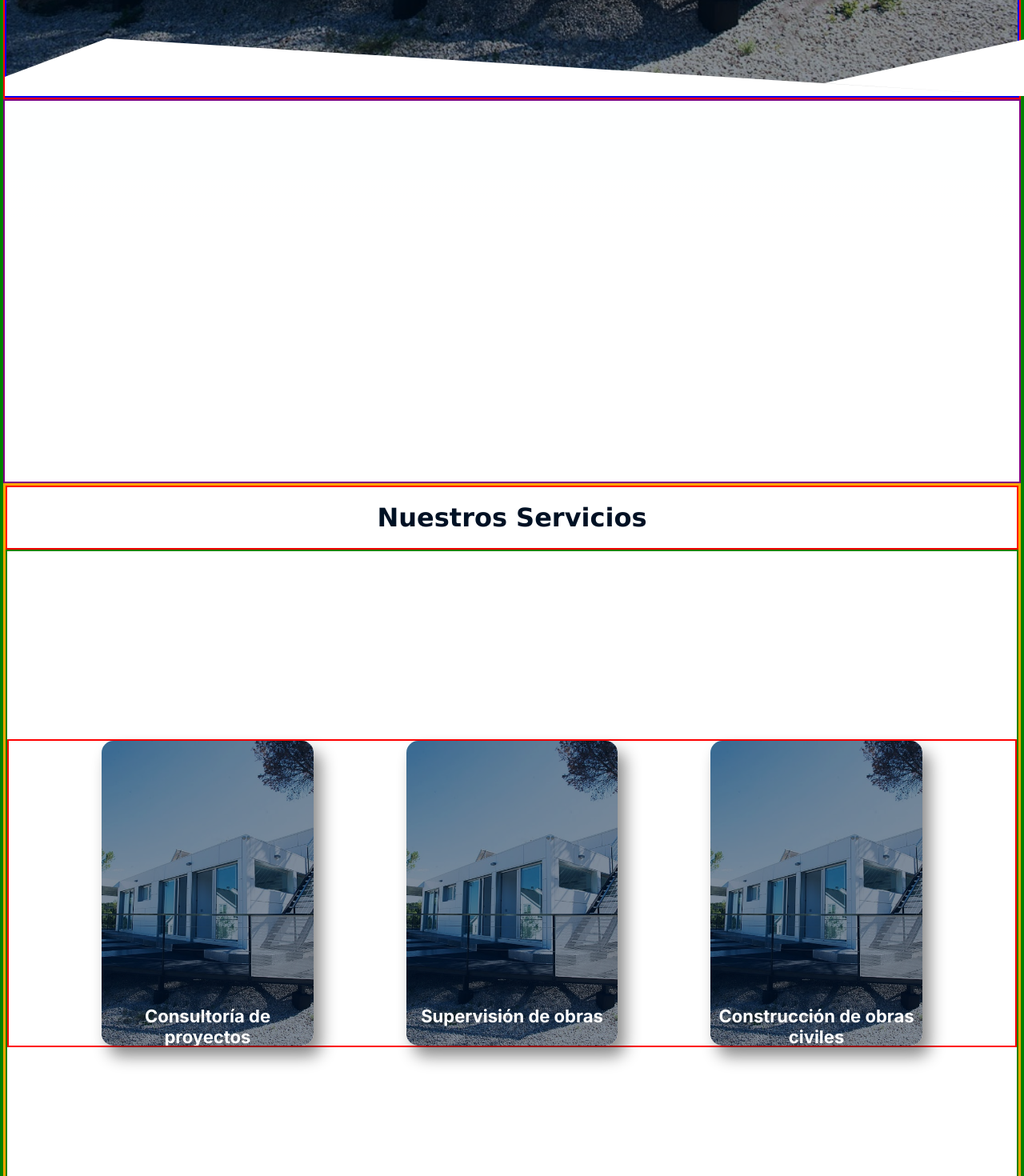
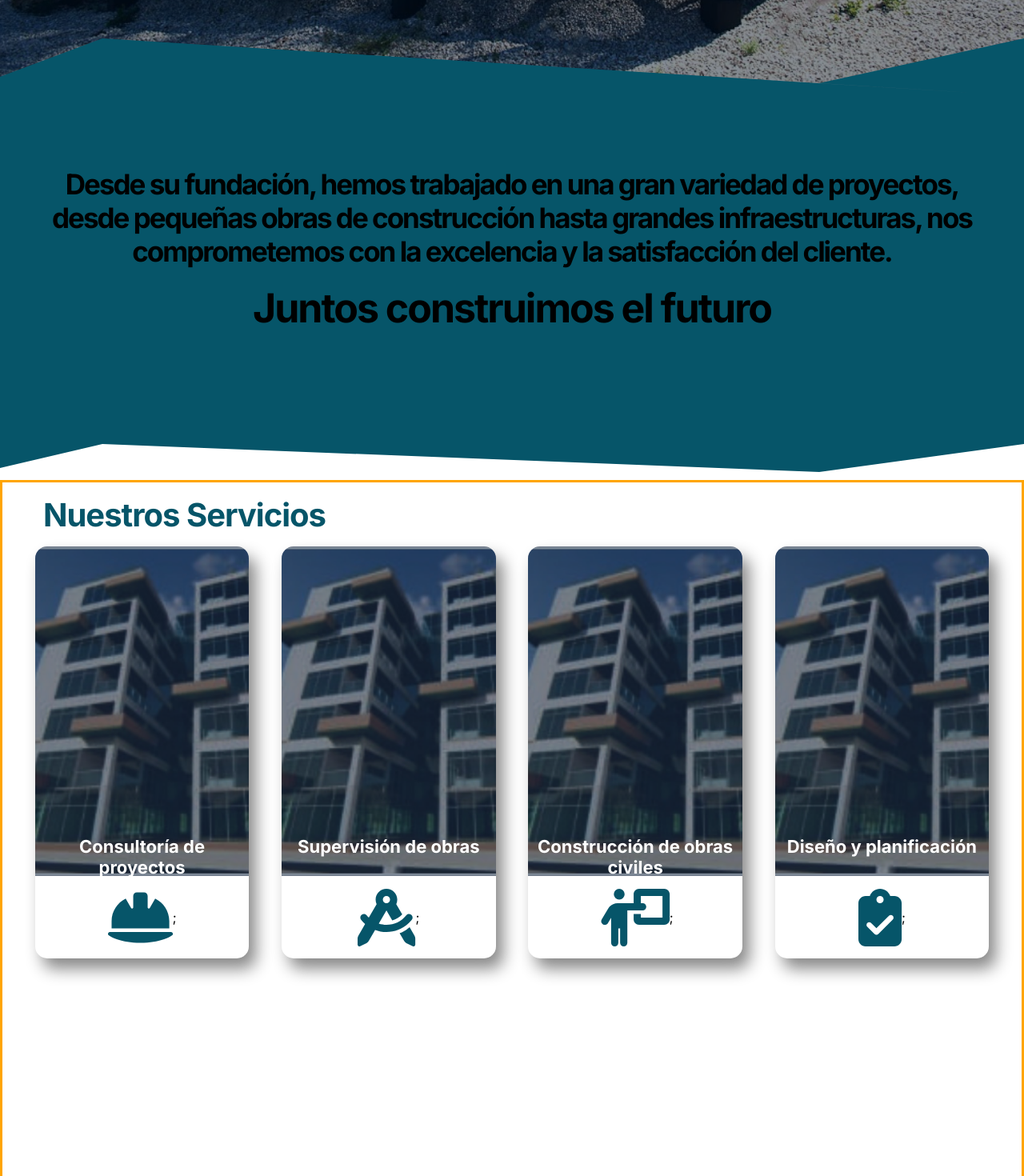
Before and after one commit to erickperejil/Erigo-Pagina-Web, a Next.js app: page / in a window 1280 px wide. Shown: the part 680-2150 px from the top of the page at 80% size. Built offline with nearby package versions, Linux system fonts and the light colour scheme.

Commit message:
añadiendo iconos a las secciones de servicios

```diff
--- a/src/app/page.module.css
+++ b/src/app/page.module.css
@@ -231,7 +231,7 @@
 
 
 .vistaPrincipal{
-  border: 2px solid red;
+  /* border: 2px solid red; */
   height: 100vh;
   width: 100%;
   display: flex;
@@ -241,7 +241,7 @@
 .imagenFondo{
   height: 100%;
   width: 100%;
-  border: 2px solid blue;
+  /* border: 2px solid blue; */
   background-image: url("/img/Vivienda_prefabricada.jpg");
   background-position: center; /* Center the image */
   background-repeat: no-repeat; /* Do not repeat the image */
@@ -276,7 +276,7 @@
   bottom: 0;
   height: 10%;
   width: 100%;
-  background-color: white;
+  background-color: #065569ff;
   clip-path: polygon(100% 100%, 100% 100%, 10% 10%, -5% 100%, 100% 100%, 80% 80%, 100% 10%, 100% 100%);
 }
 
@@ -341,7 +341,7 @@
 }
 
 .main{
-  border: 4px solid green;
+  /* border: 4px solid green; */
   width: 100%;
   margin: 0;
   padding: 0;
@@ -423,7 +423,7 @@
 .navBar{
   height: 65px;
   width: 100%;
-  border: 2px solid #EDAA25;
+  /* border: 2px solid #EDAA25; */
 }
 
 
@@ -434,57 +434,69 @@
 }
 
 .vista2Titulo{
-  border: 2px solid red;
+  /* border: 2px solid red; */
   height: 80px;
   width: 100%;
+  display: flex;
+  align-items: center;
+  justify-content: flex-start;
+  margin-left: 4%;
+}
+
+.tituloVista2{
+ color: #065569ff;
+ font-size: 40px;
+ font-family: var(--font-aleo);
+ letter-spacing: -1px;
+ font-weight: bolder;
+}
+
+.vista2Servicios{
+  /* border: 2px solid green; */
+  display: flex;
+  flex-direction: column;
+  height: 90%;
+  justify-content: flex-start;
+}
+
+.vista2ServiciosFila{
+  /* border: 2px solid red; */
+  height: 60%;
+  width: 100%;
+  display: flex;
+  flex-direction: row;
+  justify-content: space-evenly;
+  align-items: flex-start;
+
+}
+
+.servicioIcono{
+  width: 100%;
+  height: 20%;
+  /* border: 2px solid greenyellow; */
   display: flex;
   justify-content: center;
   align-items: center;
 }
 
-.tituloVista2{
- color: #001124;
- font-family:Verdana, Geneva, Tahoma, sans-serif;
-}
-
-.vista2Servicios{
-  border: 2px solid green;
-  display: flex;
-  flex-direction: column;
-  height: 90%;
-  justify-content: space-evenly;
-}
-
-.vista2ServiciosFila{
-  border: 2px solid red;
-  height: 45%;
+.vista2Servicio{
+  /* border: 2px solid rgb(0, 255, 115); */
+  height: 80%;
   width: 100%;
   display: flex;
-  flex-direction: row;
-  justify-content: space-evenly;
-  align-items: center;
-
-}
-
-.vista2Servicio{
-  /* border: 2px solid rgb(0, 255, 115); */
-  height: 100%;
-  width: 21%;
-  display: flex;
-  box-shadow: 9px 13px 20px #00000078;
   border-radius: 15px;
 
 }
 
 .servicioImagen{
-  background-image: url("/img/Vivienda_prefabricada.jpg");
+  background-image: url("/img/Imagen1.jpg");
   height: 100%;
   width: 100%;
   background-position: center; /* Center the image */
   background-repeat: no-repeat; /* Do not repeat the image */
   background-size: cover;
   background-color: #004ea7;
-  border-radius: 15px;
+  border-radius: 15px 15px 0 0;
 
 }
 
@@ -495,7 +507,7 @@
   display: flex;
   align-items: flex-end;
   overflow: hidden;
-  border-radius: 15px;
+  border-radius: 15px 15px 0 0;
 }
 
 
@@ -529,5 +541,40 @@
 .vistaDato{
   height: 60vh;
   width: 100%;
-  border: 2px solid purple;
+  /* border: 2px solid purple; */
+  background-color:#065569ff;
+  display: flex;
+  flex-direction: column-reverse;
 }
+
+.datoFooter{
+  width: 100%;
+  height: 50px;
+  /* border: 2px solid black; */
+  clip-path: polygon(100% 100%, 100% 100%, 10% 10%, -5% 100%, 100% 100%, 80% 80%, 100% 10%, 100% 100%);
+  background-color: white;
+}
+
+.datoLeft{
+  /* border: 2px solid gold;  */
+  height: 80%;
+  width: 90%;
+  margin: auto;
+  display: flex;
+  flex-direction: column;
+  justify-content: center;
+  margin-top: 0%;
+}
+
+.servicioContenedor{
+  height: 100%;
+  width: 21%;
+  display: flex;
+  flex-direction: column-reverse;
+  box-shadow: 9px 13px 20px #00000078;
+  border-radius: 15px;
+}
+
+.iconoService{
+height: 70%;
+}
--- a/src/app/page.tsx
+++ b/src/app/page.tsx
@@ -2,7 +2,7 @@
 import Image from "next/image";
 import styles from "./page.module.css";
 import { FontAwesomeIcon } from '@fortawesome/react-fontawesome';
-import { faChevronLeft, faChevronRight } from '@fortawesome/free-solid-svg-icons';
+import { faChevronLeft, faChevronRight,faHelmetSafety, faCompassDrafting,faClipboardCheck, faPersonChalkboard } from '@fortawesome/free-solid-svg-icons';
 import { useState } from "react";
 
 const servicios = [
@@ -17,8 +17,20 @@ const servicios = [
   {
     titulo: "Construcción de obras civiles",
     descripcion: " somos especialistas en la construcción de obras civiles de todo tipo, desde pequeñas infraestructuras hasta grandes proyectos urbanos e industriales, ofreciendo soluciones integrales y personalizadas para cada cliente."
+  },
+  {
+    titulo: "Diseño y planificación",
+    descripcion: "contamos con un equipo altamente capacitado para el diseño y planificación de proyectos civiles, utilizando tecnologías de última generación para garantizar la calidad y eficiencia en cada etapa del proyecto."
   }
+  ]
+
+  const serviciosIconos = [
+    <FontAwesomeIcon className={styles.iconoService} icon={faHelmetSafety} style={{ color: "#065569" }} />,
+    <FontAwesomeIcon className={styles.iconoService} icon={faCompassDrafting} style={{ color: "#065569" }} />,
+    <FontAwesomeIcon className={styles.iconoService} icon={faPersonChalkboard} style={{ color: "#065569" }} />,
+    <FontAwesomeIcon className={styles.iconoService} icon={faClipboardCheck} style={{ color: "#065569" }} />,
   ];
+
 
 export default function Home() {
   const [hoveredIndex, setHoveredIndex] = useState<number | null>(null);
@@ -81,15 +93,23 @@ export default function Home() {
         <div className={styles.mainFooter}></div>
       </section>
 
-      <div className={styles.vistaDato}></div>
+      <div className={styles.vistaDato}>
+        <div className={styles.datoFooter}></div>
+        <div className={styles.datoLeft}><h2 className={styles.introduccionTexto} style={{fontSize:'35px'}}>Desde su fundación, hemos trabajado en una gran variedad de proyectos, desde pequeñas obras de construcción hasta grandes infraestructuras, nos comprometemos con la excelencia y la satisfacción del cliente. </h2> <br /> <h2 className={styles.introduccionTexto} style={{fontSize:'50px'}}>Juntos construimos el futuro</h2></div>
+      </div>
 
       <div className={styles.vista2}>
         <div className={styles.vista2Titulo}>
           <h1 className={styles.tituloVista2}>Nuestros Servicios</h1>
         </div>
         <div className={styles.vista2Servicios}>
+          <div className={styles.serviciosIconos}></div>
           <div className={styles.vista2ServiciosFila}>
             {servicios.map((servicio, index) => (
+              <div className={styles.servicioContenedor}>
+                <div className={styles.servicioIcono}>
+                  {serviciosIconos[index]};
+                </div>
                 <div key={index} className={styles.vista2Servicio}>
                   <div className={styles.servicioImagen}>
                     <div
@@ -111,6 +131,7 @@ export default function Home() {
                     </div>
                   </div>
                 </div>
+              </div>
             ))}
           </div>
         </div>
```
Lines whose indentation alone changed are shown as unchanged.
